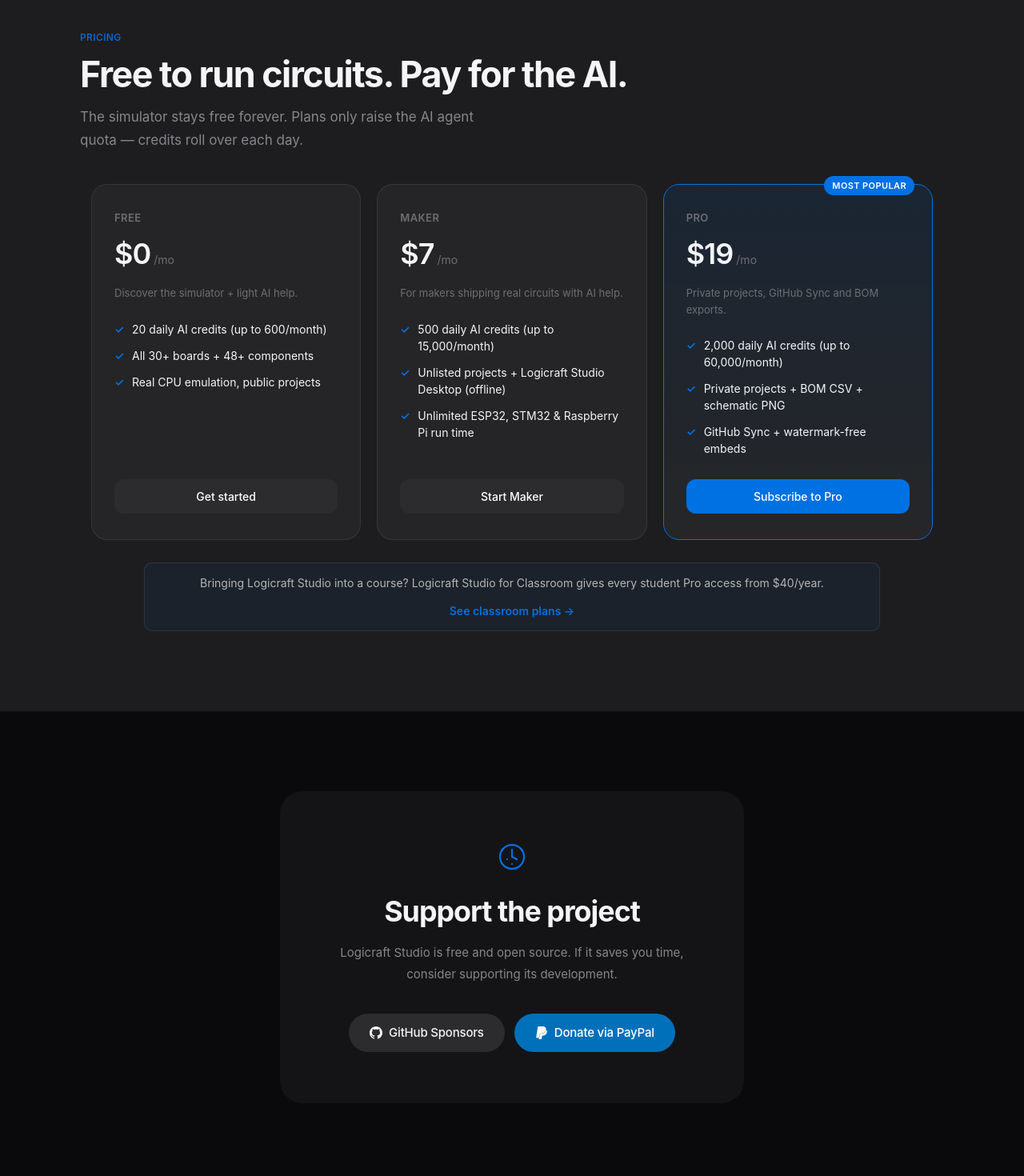
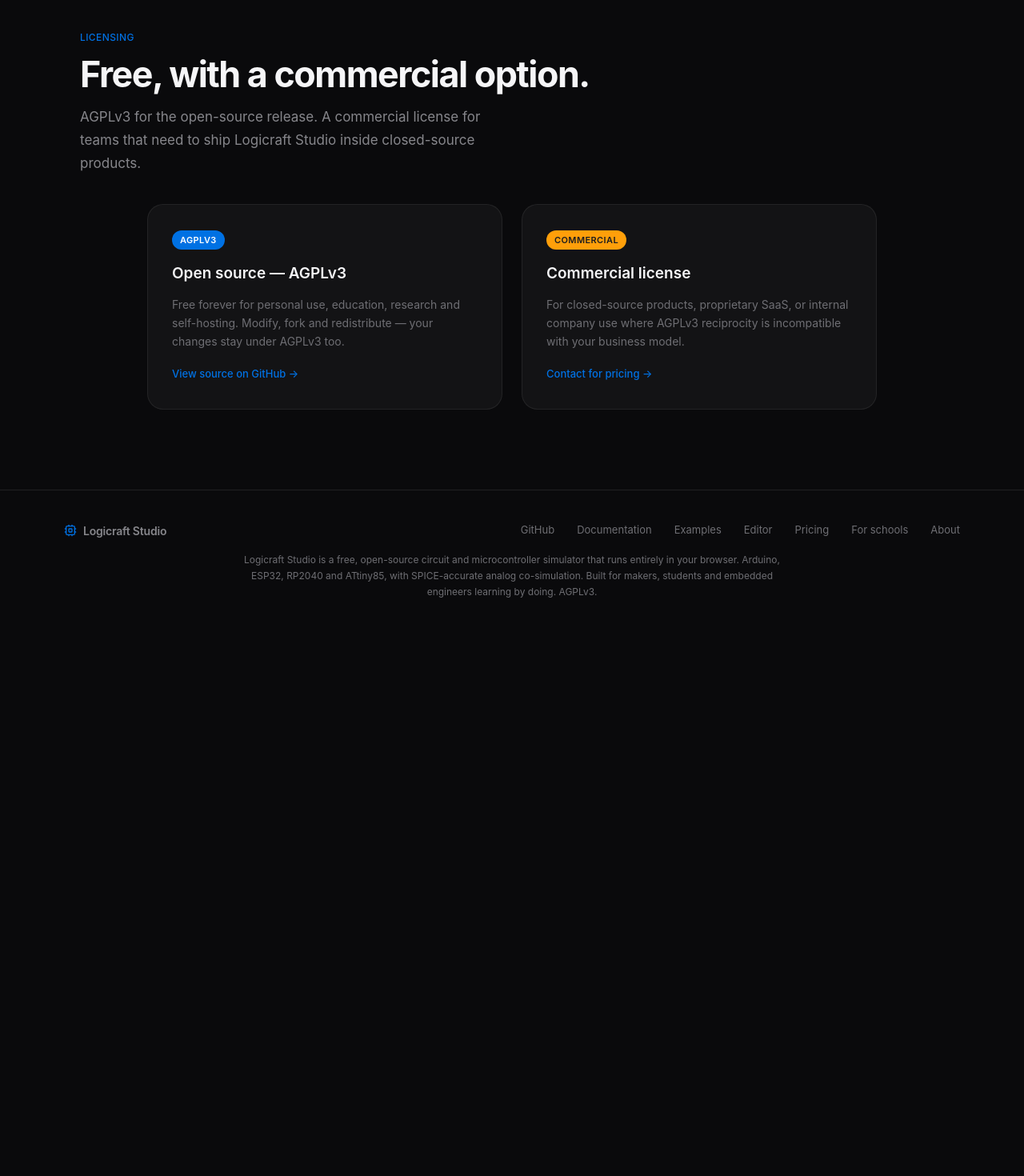
Before and after one commit to chiru1122006/logicraftstudios, a React (Vite) app: page / in a window 1280 px wide. Shown: the part 4660-6130 px from the top of the page at 80% size. After the commit the page ends 5451 px from the top, so only its background shows below. Built offline with nearby package versions, Linux system fonts and the light colour scheme; a web font is replaced by a local one; what avr8js would draw is missing.

Commit message:
remove Pricing and Support sections from home page

```diff
--- a/src/pages/LandingPage.tsx
+++ b/src/pages/LandingPage.tsx
@@ -18,8 +18,6 @@
 import './LandingPage.css';
 
 const GITHUB_URL = 'https://github.com/chiru1122006';
-const PAYPAL_URL = 'https://paypal.me/odoonext';
-const GITHUB_SPONSORS_URL = 'https://github.com/sponsors/chiru1122006';
 
 /* GitHub keeps a custom (filled) glyph — Lucide's outline doesn't match the brand. */
 const IcoGitHub = () => (
@@ -588,21 +586,7 @@
   { icon: <IcoCode />,    key: 'monaco' },
 ] as const;
 
-/* ── Sponsor SVG icon ─────────────────────────────────── */
-const IcoSponsor = () => (
-  <svg
-    viewBox="0 0 24 24"
-    fill="none"
-    stroke="currentColor"
-    strokeWidth="1.5"
-    strokeLinecap="round"
-    strokeLinejoin="round"
-  >
-    <circle cx="12" cy="12" r="10" />
-    <path d="M12 6v6l4 2" />
-    <path d="M8 14h.01M12 18h.01M16 14h.01" />
-  </svg>
-);
+
 
 
 /* ── Component ────────────────────────────────────────── */
@@ -1090,108 +1074,7 @@
         </div>
       </section>
 
-      {/* Pricing */}
-      <section className="landing-section landing-section-alt landing-pricing">
-        <div className="section-header">
-          <span className="section-label">{t('landing.pricing.label')}</span>
-          <h2 className="section-title">{t('landing.pricing.title')}</h2>
-          <p className="section-sub">{t('landing.pricing.subtitle')}</p>
-        </div>
-        <div className="pricing-grid">
-          <div className="pricing-card">
-            <div className="pricing-card-name">{t('landing.pricing.tiers.free.name')}</div>
-            <div className="pricing-card-price">
-              <span className="pricing-card-amount">$0</span>
-              <span className="pricing-card-period">/mo</span>
-            </div>
-            <p className="pricing-card-tagline">{t('landing.pricing.tiers.free.tagline')}</p>
-            <ul className="pricing-card-features">
-              <li>{t('landing.pricing.tiers.free.f1')}</li>
-              <li>{t('landing.pricing.tiers.free.f2')}</li>
-              <li>{t('landing.pricing.tiers.free.f3')}</li>
-            </ul>
-            <Link to={localize('/editor')} className="pricing-card-cta pricing-card-cta-secondary">
-              {t('landing.pricing.tiers.free.cta')}
-            </Link>
-          </div>
-          <div className="pricing-card">
-            <div className="pricing-card-name">{t('landing.pricing.tiers.maker.name')}</div>
-            <div className="pricing-card-price">
-              <span className="pricing-card-amount">$7</span>
-              <span className="pricing-card-period">/mo</span>
-            </div>
-            <p className="pricing-card-tagline">{t('landing.pricing.tiers.maker.tagline')}</p>
-            <ul className="pricing-card-features">
-              <li>{t('landing.pricing.tiers.maker.f1')}</li>
-              <li>{t('landing.pricing.tiers.maker.f2')}</li>
-              <li>{t('landing.pricing.tiers.maker.f3')}</li>
-            </ul>
-            <Link to={localize('/pricing')} className="pricing-card-cta pricing-card-cta-secondary">
-              {t('landing.pricing.tiers.maker.cta')}
-            </Link>
-          </div>
-          <div className="pricing-card pricing-card-featured">
-            <div className="pricing-card-badge">{t('landing.pricing.popular')}</div>
-            <div className="pricing-card-name">{t('landing.pricing.tiers.pro.name')}</div>
-            <div className="pricing-card-price">
-              <span className="pricing-card-amount">$19</span>
-              <span className="pricing-card-period">/mo</span>
-            </div>
-            <p className="pricing-card-tagline">{t('landing.pricing.tiers.pro.tagline')}</p>
-            <ul className="pricing-card-features">
-              <li>{t('landing.pricing.tiers.pro.f1')}</li>
-              <li>{t('landing.pricing.tiers.pro.f2')}</li>
-              <li>{t('landing.pricing.tiers.pro.f3')}</li>
-            </ul>
-            <Link to={localize('/pricing')} className="pricing-card-cta pricing-card-cta-primary">
-              {t('landing.pricing.tiers.pro.cta')}
-            </Link>
-          </div>
-        </div>
-        <div className="pricing-classroom-banner">
-          <span>
-            {t(
-              'landing.pricing.classroomBanner',
-              'Bringing Logicraft Studio into a course? Logicraft Studio for Classroom gives every student Pro access from $40/year.',
-            )}
-          </span>
-          <Link to={localize('/classroom')} className="pricing-classroom-banner-cta">
-            {t('landing.pricing.classroomCta', 'See classroom plans →')}
-          </Link>
-        </div>
-      </section>
 
-      {/* Support */}
-      <section className="landing-support">
-        <div className="support-content">
-          <div className="support-icon">
-            <IcoSponsor />
-          </div>
-          <h2 className="support-title">{t('landing.support.title')}</h2>
-          <p className="support-sub">{t('landing.support.subtitle')}</p>
-          <div className="support-btns">
-            <a
-              href={GITHUB_SPONSORS_URL}
-              target="_blank"
-              rel="noopener noreferrer"
-              className="support-btn support-btn-gh"
-            >
-              <IcoGitHub /> {t('landing.support.ctaSponsors')}
-            </a>
-            <a
-              href={PAYPAL_URL}
-              target="_blank"
-              rel="noopener noreferrer"
-              className="support-btn support-btn-pp"
-            >
-              <svg viewBox="0 0 24 24" fill="currentColor" width="16" height="16">
-                <path d="M7.076 21.337H2.47a.641.641 0 0 1-.633-.74L4.944.901C5.026.382 5.474 0 5.998 0h7.46c2.57 0 4.578.543 5.69 1.81 1.01 1.15 1.304 2.42 1.012 4.287-.023.143-.047.288-.077.437-.983 5.05-4.349 6.797-8.647 6.797h-2.19c-.524 0-.968.382-1.05.9l-1.12 7.106zm14.146-14.42a3.35 3.35 0 0 0-.607-.541c-.013.076-.026.175-.041.254-.93 4.778-4.005 7.201-9.138 7.201h-2.19a.563.563 0 0 0-.556.479l-1.187 7.527h-.506l-.24 1.516a.56.56 0 0 0 .554.647h3.882c.46 0 .85-.334.922-.788.06-.26.76-4.852.816-5.09a.932.932 0 0 1 .923-.788h.58c3.76 0 6.705-1.528 7.565-5.946.36-1.847.174-3.388-.777-4.471z" />
-              </svg>
-              {t('landing.support.ctaPaypal')}
-            </a>
-          </div>
-        </div>
-      </section>
 
       {/* Licensing */}
       <section className="landing-section landing-licensing">
```
